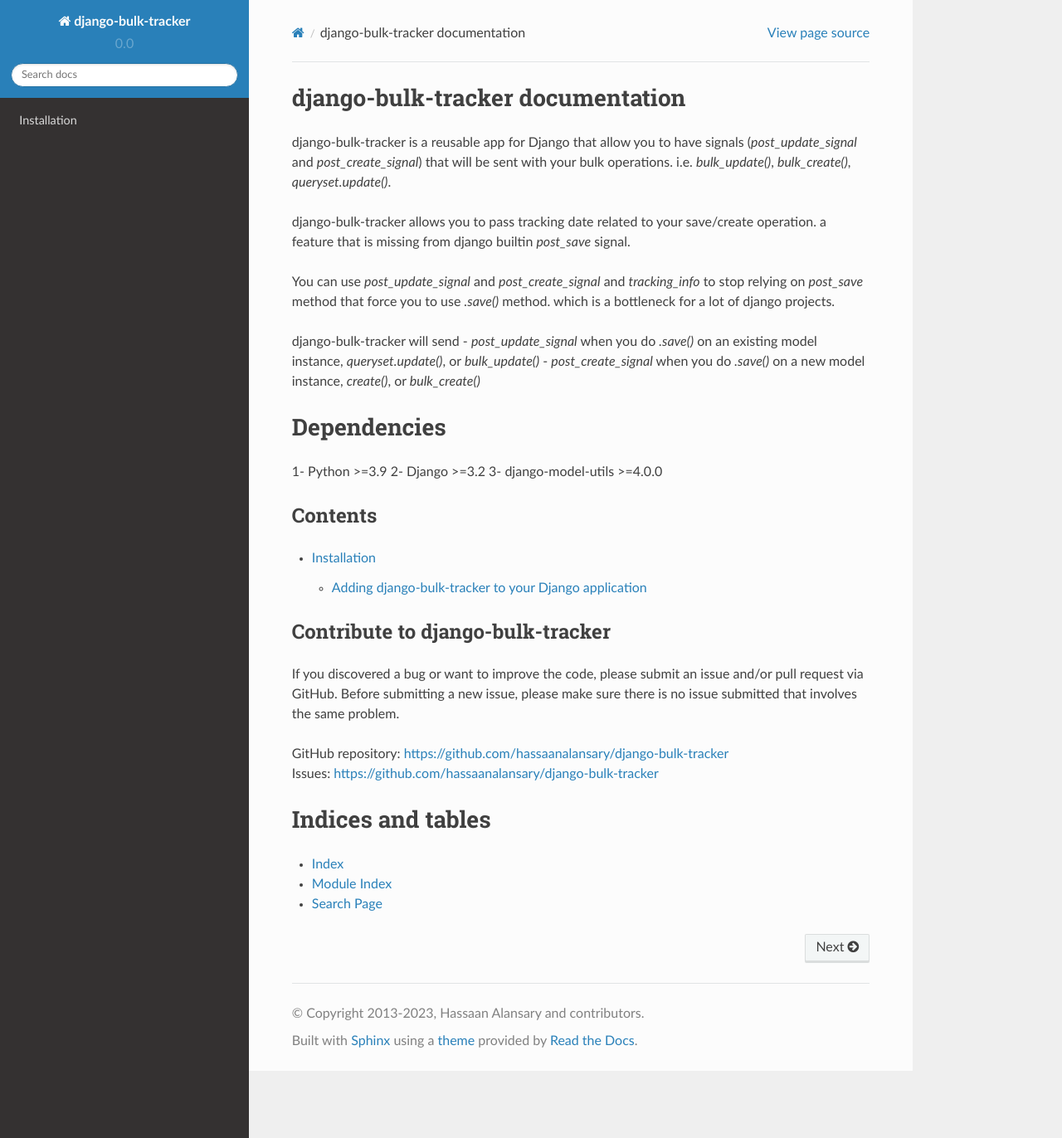
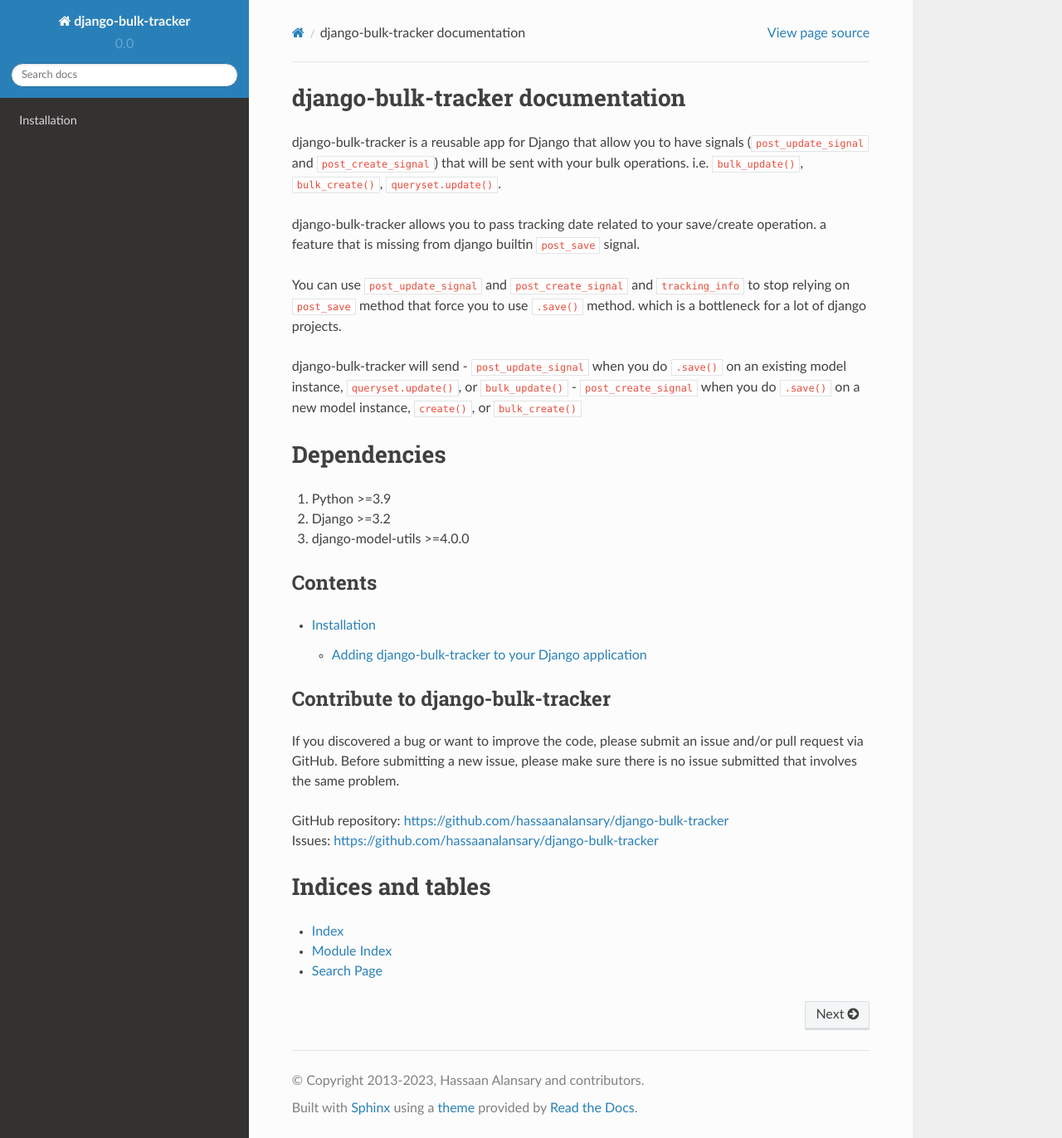
Before and after one commit to hassaanalansary/django-bulk-tracker, a Sphinx documentation site: the page built from docs/source/index.rst, in a window 1280 px wide and 1372 px high. Shown: the whole window at 83% size. Built offline with Sphinx 7.4.7 and the Read the Docs theme 2.0.0, drawn with Linux system fonts in a browser that asks for light colours; pages that are not in the unit, such as notebooks, are missing from menus.

Commit message:
Update docs to work correctly with .rst

```diff
--- a/docs/source/index.rst
+++ b/docs/source/index.rst
@@ -1,25 +1,25 @@
 django-bulk-tracker documentation
 =============================
-django-bulk-tracker is a reusable app for Django that allow you to have signals (`post_update_signal` and `post_create_signal`)
+django-bulk-tracker is a reusable app for Django that allow you to have signals (``post_update_signal`` and ``post_create_signal``)
 that will be sent with your bulk operations.
-i.e. `bulk_update()`, `bulk_create()`, `queryset.update()`.
+i.e. ``bulk_update()``, ``bulk_create()``, ``queryset.update()``.
 
 django-bulk-tracker allows you to pass tracking date related to your save/create operation.
-a feature that is missing from django builtin `post_save` signal.
+a feature that is missing from django builtin ``post_save`` signal.
 
-You can use `post_update_signal` and `post_create_signal` and `tracking_info` to stop relying
-on `post_save` method that force you to use `.save()` method.
+You can use ``post_update_signal`` and ``post_create_signal`` and ``tracking_info`` to stop relying
+on ``post_save`` method that force you to use ``.save()`` method.
 which is a bottleneck for a lot of django projects.
 
 django-bulk-tracker will send
-- `post_update_signal` when you do `.save()` on an existing model instance, `queryset.update()`, or `bulk_update()`
-- `post_create_signal` when you do `.save()` on a new model instance, `create()`, or `bulk_create()`
+- ``post_update_signal`` when you do ``.save()`` on an existing model instance, ``queryset.update()``, or ``bulk_update()``
+- ``post_create_signal`` when you do ``.save()`` on a new model instance, ``create()``, or ``bulk_create()``
 
 Dependencies
 ==========
-1- Python >=3.9
-2- Django >=3.2
-3- django-model-utils >=4.0.0
+1. Python >=3.9
+2. Django >=3.2
+3. django-model-utils >=4.0.0
 
 
 
--- a/docs/source/installation.rst
+++ b/docs/source/installation.rst
@@ -19,4 +19,4 @@
 Adding django-bulk-tracker to your Django application
 ------------------------------------------
 
-To use django-bulk-tracker in your application, just add ``'bulk-tracker'`` to your project's ``INSTALLED_APPS`` `settings.py`
+To use django-bulk-tracker in your application, just add ``'bulk-tracker'`` to your project's ``INSTALLED_APPS`` ``settings.py``
```
